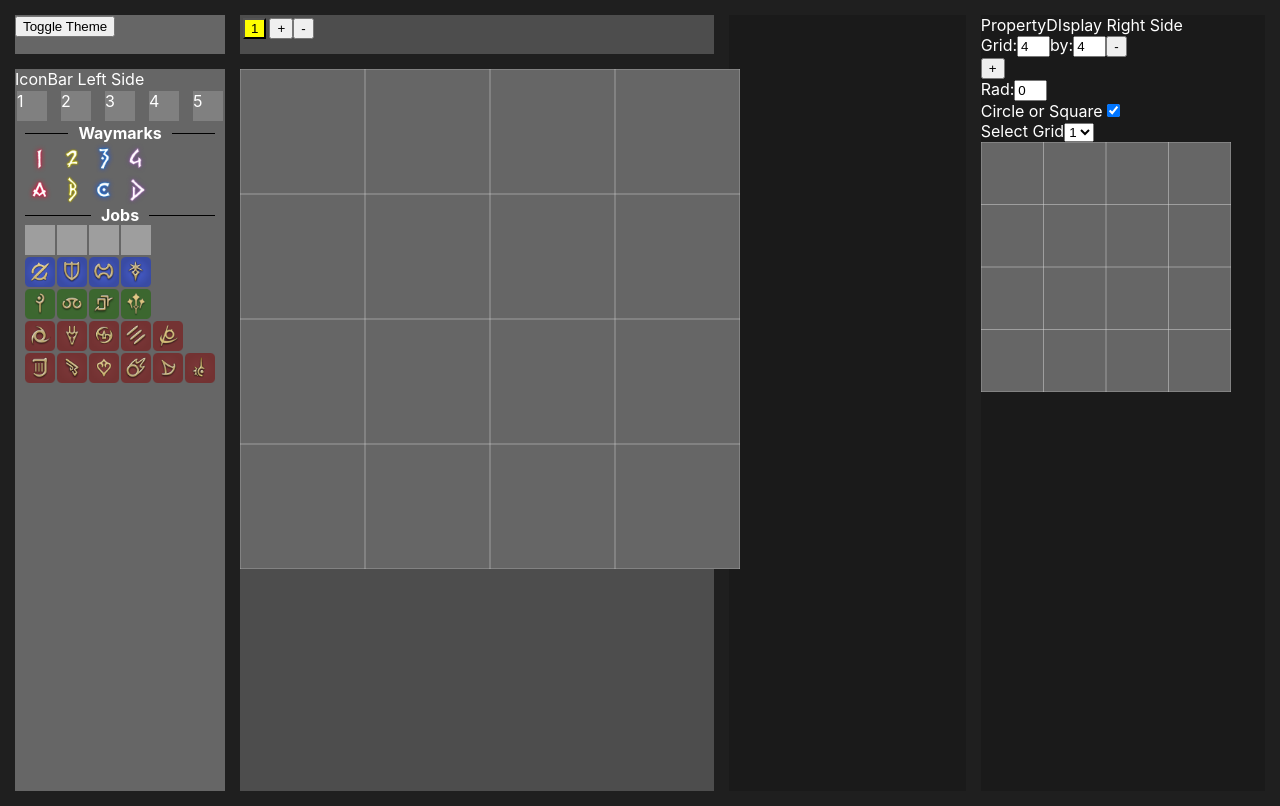
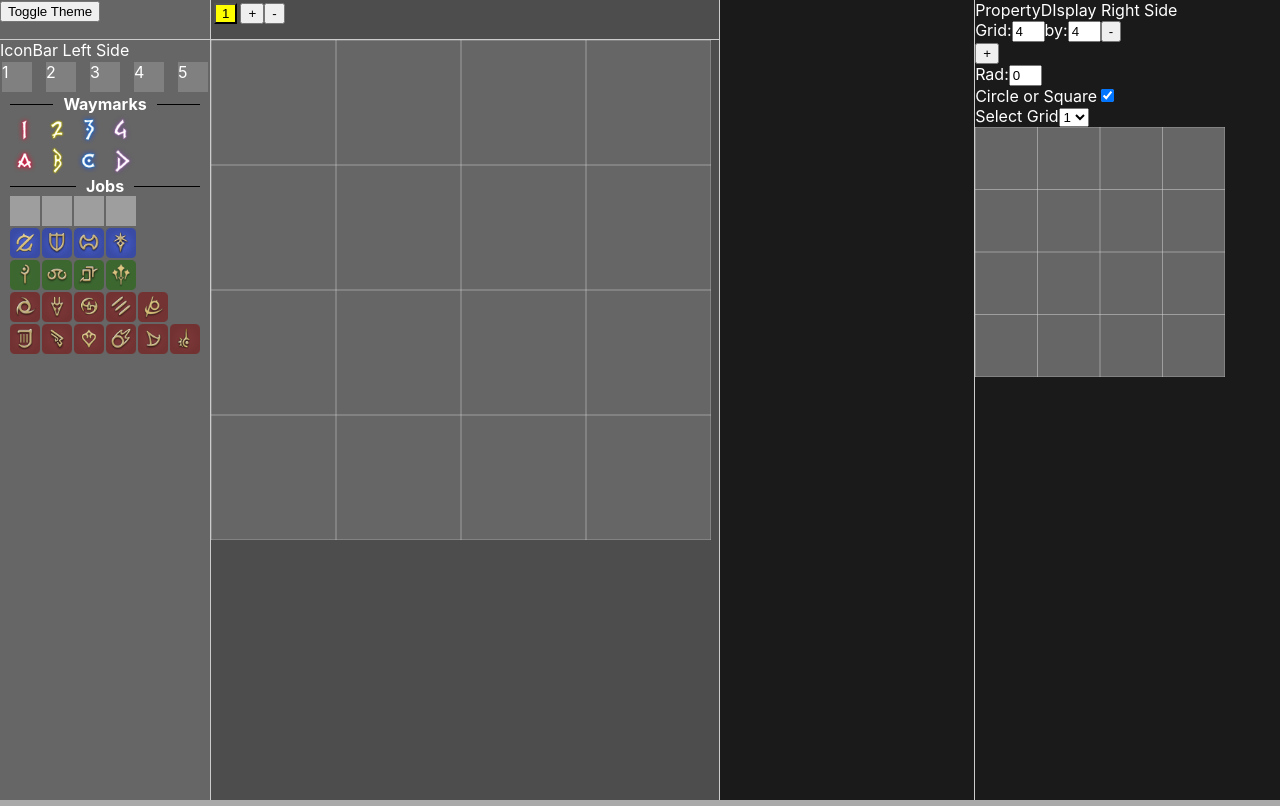
Before and after one commit to Aquaren56/JScript-Raidplaner, a React (Create React App) app: page / in a window 1280 px wide. Built offline with nearby package versions, Linux system fonts and the light colour scheme; grey boxes are pictures that could not be loaded.

Commit message:
changed gap in grid

```diff
--- a/src/styling/header.css
+++ b/src/styling/header.css
@@ -1,10 +1,9 @@
 .App {
-    height: 97vh;
-    padding: 15px;
+    height: 100vh;
     display: grid;
     grid-template-columns: 210px 1.0fr 0.5fr 0.6fr;
     grid-template-rows: 39.3px 1fr;
-    gap: 15px 15px;
+    gap: 1px;
     grid-template-areas:
       "Header Steps MiddleRightSide RightSide"
       "sidebar Canvas MiddleRightSide RightSide";
@@ -32,7 +31,7 @@
 
 /* Light Theme */
 :root {
-    --background-color: #1f1f1f;
+    --background-color: #cccccc;
     --text-color: #ffffff;
     --darkest: #1a1a1a;
     --darker: #333333;
@@ -45,7 +44,7 @@
 
   /* Dark Theme */
   :root.light {
-    --background-color: #ffffff;
+    --background-color: #333333;
     --text-color: #000000;
     --darkest: #f2f2f2;
     --darker: #e6e6e6;
```
